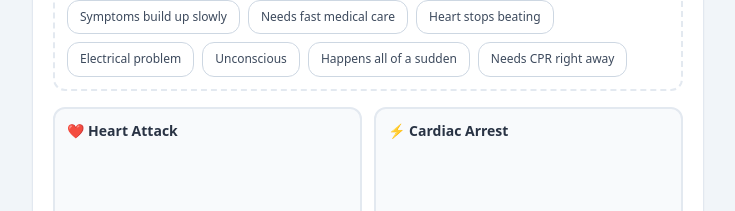
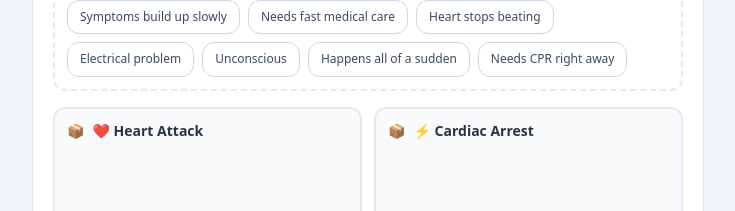
Before and after one commit to bryanwai1/nestle, a Next.js app: page /admin/preview in a window 1280 px wide. Shown: the part 8140-8351 px from the top of the page, without its empty margins (272-1007 px from the left). Built offline with nearby package versions, Linux system fonts and the light colour scheme.

Commit message:
Q32/Q26 sort boxes: add meaning-matched icons to category titles

```diff
--- a/components/game/inputs/dragdrop.tsx
+++ b/components/game/inputs/dragdrop.tsx
@@ -94,6 +94,18 @@ export function usePointerDrag(onDrop: (itemId: string, zoneId: string) => void)
 type Cat = { id: string; label: any };
 type Item = { id: string; label: any };
 
+// Maps a category label to an emoji icon by meaning (EN text match).
+// Falls back to a neutral box if no match, so it never breaks.
+function iconForLabel(label: any): string {
+  const s = (label?.en ?? '').toLowerCase();
+  if (s.includes('non-recyclable') || s.includes('non recyclable')) return '🚫';
+  if (s.includes('recycl')) return '♻️';
+  if (s.includes('burn') || s.includes('fat')) return '🔥';
+  if (s.includes('muscle')) return '💪';
+  if (s.includes('stretch')) return '🧘';
+  return '📦';
+}
+
 export function BoxSort({
   categories,
   items,
@@ -158,6 +170,7 @@ export function BoxSort({
       </div>
 
       {/* category boxes */}
+
       <div className={`grid gap-3 ${categories.length >= 3 ? 'sm:grid-cols-3' : 'sm:grid-cols-2'}`}>
         {categories.map((cat) => {
           const inBox = items.filter((it) => placements[it.id] === cat.id);
@@ -169,7 +182,10 @@ export function BoxSort({
                 hoverZone === cat.id ? 'border-[#0B2545] bg-[#0B2545]/5' : 'border-slate-200 bg-slate-50'
               }`}
             >
-              <p className="mb-2 text-sm font-semibold text-slate-800">{tx(cat.label)}</p>
+              <p className="mb-2 flex items-center gap-2 text-sm font-semibold text-slate-800">
+                <span aria-hidden="true">{iconForLabel(cat.label)}</span>
+                <span>{tx(cat.label)}</span>
+              </p>
               <div className="flex flex-col gap-2">
                 {inBox.map((it) => <Chip key={it.id} it={it} />)}
               </div>
```
